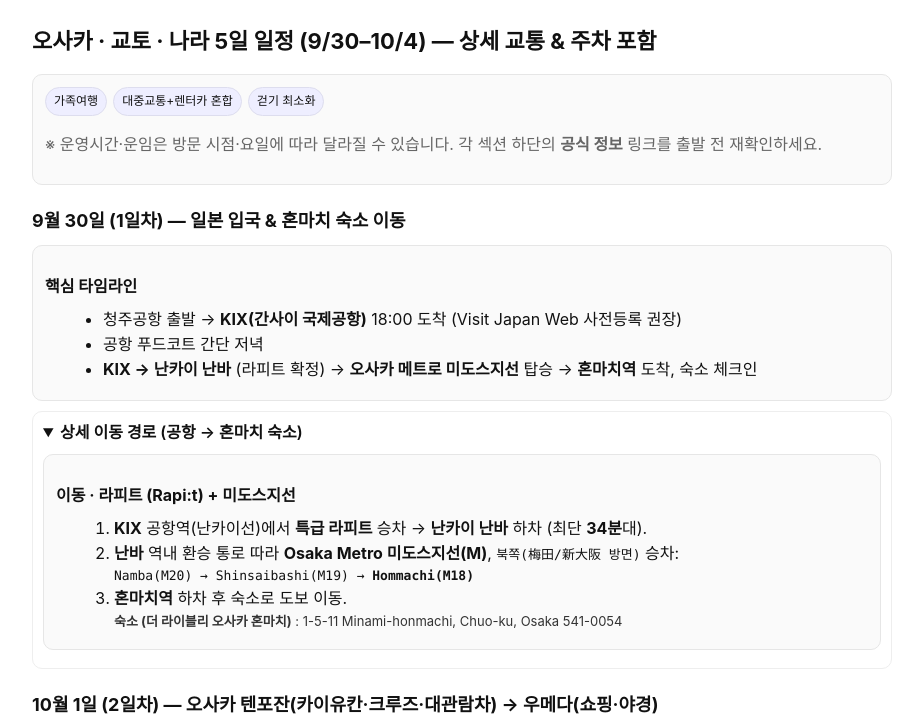
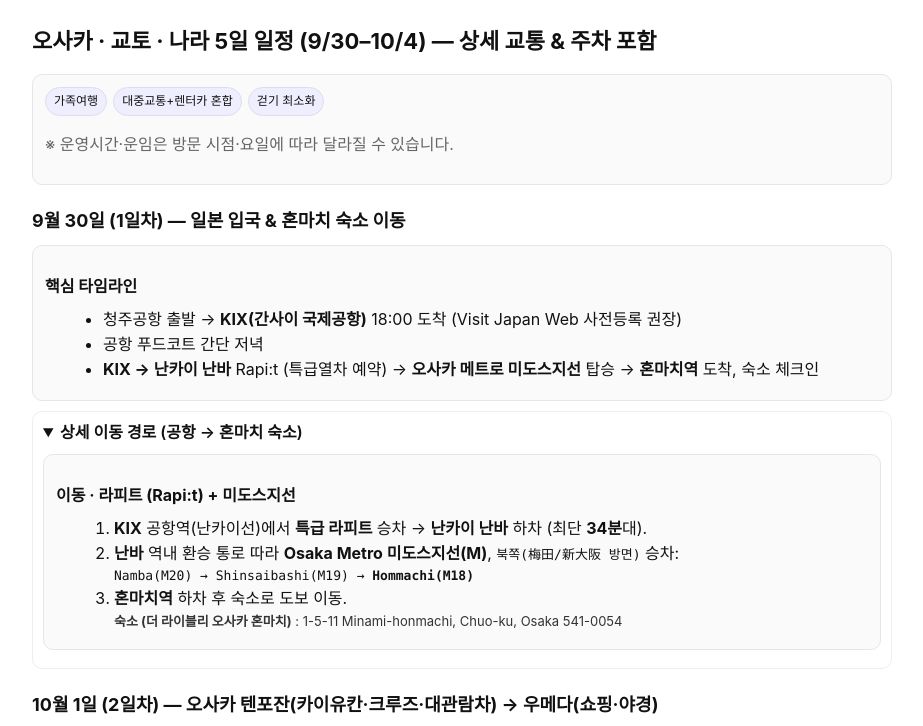
Before and after one commit to onyx-ken/japan_ryoko_schedule, a plain HTML site: page index.html in a window 1280 px wide. Shown: the top 726 px of the page, without its empty margins (178-1101 px from the left). Drawn offline with Linux system fonts and the light colour scheme.

Commit message:
Update index.html

```diff
--- a/index.html
+++ b/index.html
@@ -36,7 +36,7 @@
     <span class="tag">대중교통+렌터카 혼합</span>
     <span class="tag">걷기 최소화</span>
   </div>
-  <p class="muted">※ 운영시간·운임은 방문 시점·요일에 따라 달라질 수 있습니다. 각 섹션 하단의 <b>공식 정보</b> 링크를 출발 전 재확인하세요.</p>
+  <p class="muted">※ 운영시간·운임은 방문 시점·요일에 따라 달라질 수 있습니다.</p>
 </div>
 
 <!-- Day 1 -->
@@ -47,7 +47,7 @@
   <ul class="bullet">
     <li>청주공항 출발 → <b>KIX(간사이 국제공항)</b> 18:00 도착 (Visit Japan Web 사전등록 권장)</li>
     <li>공항 푸드코트 간단 저녁</li>
-    <li><b>KIX → 난카이 난바</b> (라피트 확정) → <b>오사카 메트로 미도스지선</b> 탑승 → <b>혼마치역</b> 도착, 숙소 체크인</li>
+    <li><b>KIX → 난카이 난바</b> Rapi:t (특급열차 예약) → <b>오사카 메트로 미도스지선</b> 탑승 → <b>혼마치역</b> 도착, 숙소 체크인</li>
   </ul>
 </div>
 
@@ -256,10 +256,7 @@
     </div>
   </div>
 </details>
-
 <hr />
-
-
 </div>
 </body>
 </html>
```
